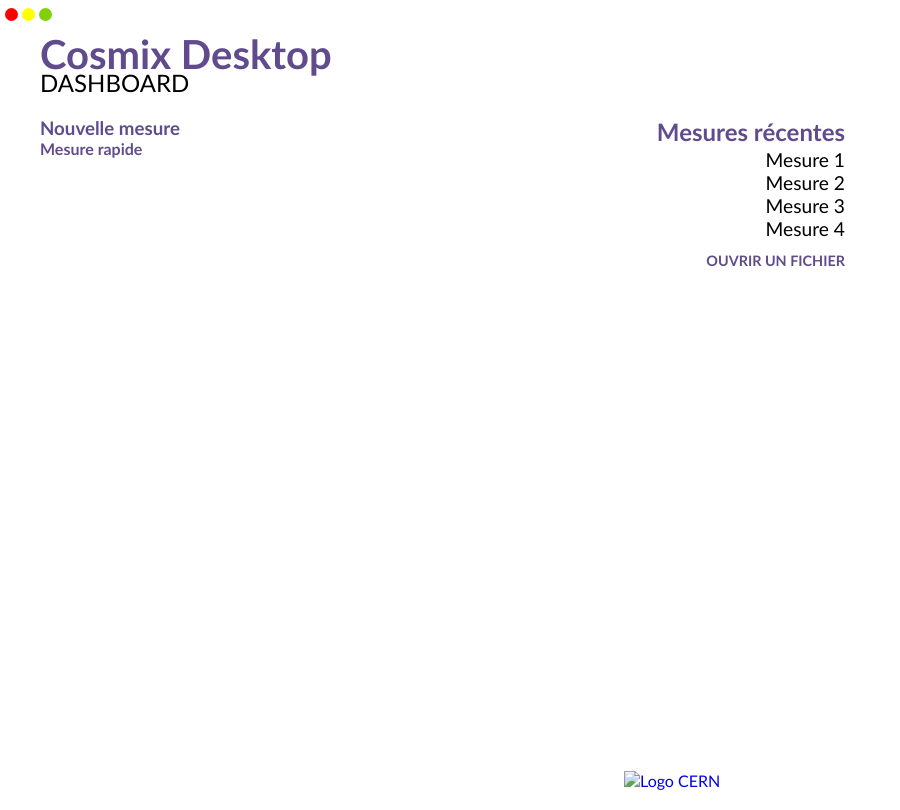
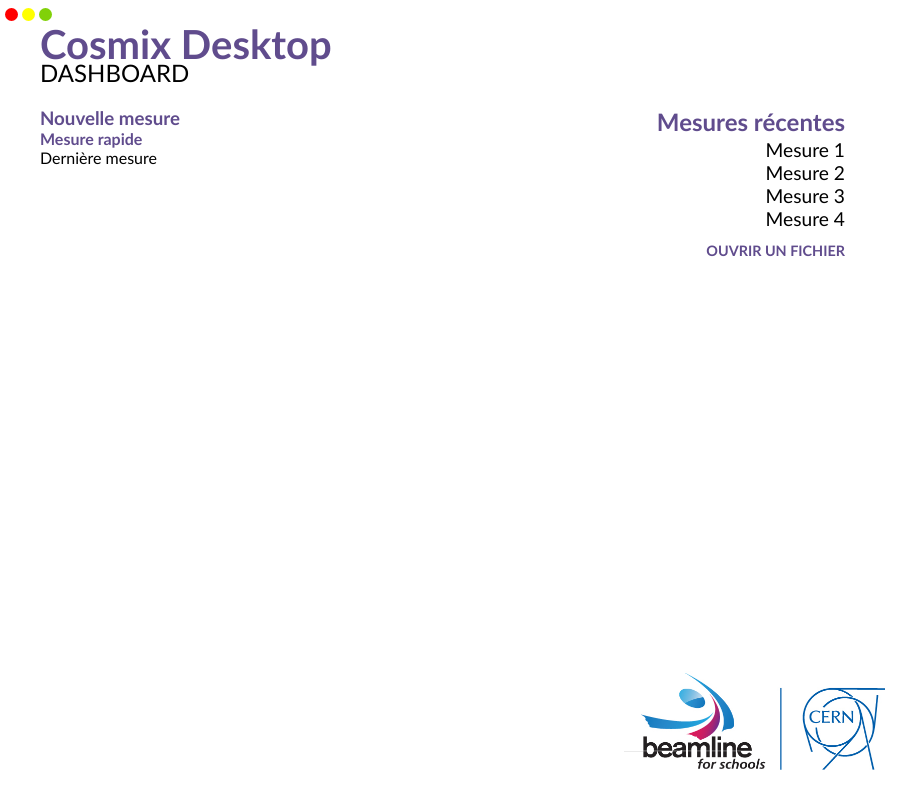
Before and after one commit to louneskmt/cosmix-desktop, an Electron app: page pages/dashboard.html in a window 900 px wide. Drawn offline with Linux system fonts and the light colour scheme; files whose address does not match are found by name.

Commit message:
Window border radius

```diff
--- a/main.js
+++ b/main.js
@@ -38,7 +38,7 @@
 
   // and load the index.html of the app.
   mainWindow.loadURL(url.format({
-    pathname: path.join(__dirname, 'index.html'),
+    pathname: path.join(__dirname, 'pages/dashboard.html'),
     protocol: 'file:',
     slashes: true
   }))
--- a/pages/dashboard.html
+++ b/pages/dashboard.html
@@ -21,6 +21,8 @@
       <div id="nouvelleMesure">
         <h3>Nouvelle mesure</h3>
         <h4>Mesure rapide</h4>
+
+        <div id="graph">Dernière mesure</div>
       </div>
 
       <aside id="recents">
@@ -35,7 +37,7 @@
       </aside>
     </section>
 
-    <a href="http://beamline-for-schools.web.cern.ch" target="_blank"><img src="sprites/BeamlineCERN_logo.JPG" alt="Logo CERN" id="logo_cern"/></a>
+    <a href="http://beamline-for-schools.web.cern.ch" target="_blank"><img src="../sprites/BeamlineCERN_logo.JPG" alt="Logo CERN" id="logo_cern"/></a>
     <script>
 
     </script>
--- a/styles/accueil.css
+++ b/styles/accueil.css
@@ -9,13 +9,6 @@
     font-weight: normal;
     font-size: 100%;
     margin-bottom: 4px;
-}
-
-#logo_cern {
-    position: absolute;
-    bottom: 20px;
-    right: 5px;
-    width: 30%;
 }
 
 #connectionPanel {
--- a/styles/main.css
+++ b/styles/main.css
@@ -11,15 +11,18 @@
     position: relative;
     width: 100%;
     height: 100%;
-    top: 10px;
 
-    padding: 5px 10px 10px 20px;
+
+    padding: 10px 10px 10px 20px;
     margin: 0;
     font-family: "IBM Plex Sans", "Gill Sans";
 
     overflow: hidden;
     background: white;
-    border-radius: 5px;
+}
+
+html {
+    border-radius: 10px;
 }
 
 h1, h3, h4 {
@@ -70,3 +73,10 @@
 div#fullscreenButton{
     background: rgb(129, 209, 8);
 }
+
+#logo_cern {
+    position: absolute;
+    bottom: 20px;
+    right: 5px;
+    width: 30%;
+}
```
